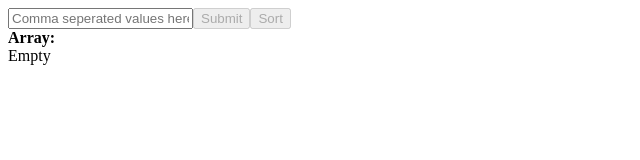
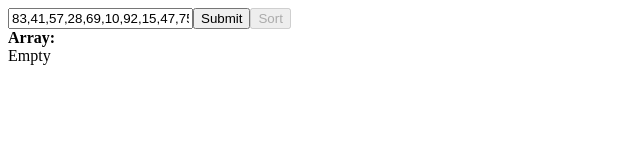
Before and after one commit to adithya-s-sekhar/bubbleSort, a React (Vite) app: page / in a window 1280 px wide. Shown: the top 160 px of the page, without its empty margins (0-640 px from the left). Built offline with nearby package versions, Linux system fonts and the light colour scheme.

Commit message:
Add default array of numbers

```diff
--- a/src/features/numbers/NumbersInput.jsx
+++ b/src/features/numbers/NumbersInput.jsx
@@ -4,7 +4,7 @@ import { addNumbers, sortNumbers } from "./numbersSlice";
 import { useSelector } from "react-redux";
 
 const NumbersInput = () => {
-    const [input, setInput] = useState('');
+    const [input, setInput] = useState('83,41,57,28,69,10,92,15,47,75,21,55,3,36,68,64,50,8,29,14,39,78,46,89,12,26,58,66,97,7');
     const dispatch = useDispatch();
     const numbers = useSelector(state => state.numbers?.list);
 
```
